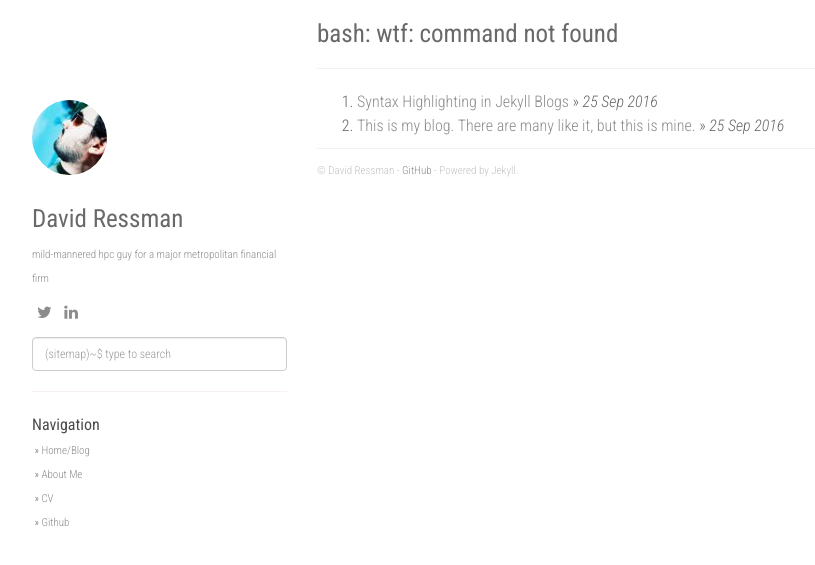
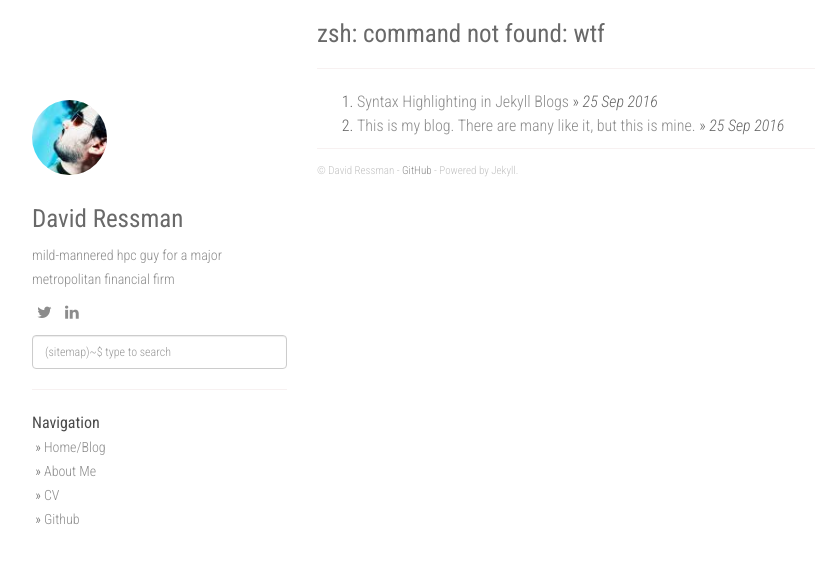
Before and after one commit to davidr/davidr.github.io, a Jekyll site: the page built from index.html, in a window 1280 px wide. Shown: the top 565 px of the page, without its empty margins (53-868 px from the left). Built offline with Jekyll 4.4.1, drawn with Linux system fonts in a browser that asks for light colours; nearby versions of some CDN libraries; the list of posts is cut into pages by our own code; comment, search, counter and statistics services are not loaded.

Commit message:
Update font

```diff
--- a/_config.yml
+++ b/_config.yml
@@ -1,4 +1,4 @@
-title: "bash: wtf: command not found"
+title: "zsh: command not found: wtf"
 description: Random musings
 author: David Ressman
 github: https://github.com/davidr
--- a/static/css/main.css
+++ b/static/css/main.css
@@ -138,7 +138,7 @@ div.right .post ul {
  */
 div.col-sm-3 {
         margin-top: 100px;
-        font-size: 11px;
+        font-size: 14px;
         color: #666;
 }
 
```
